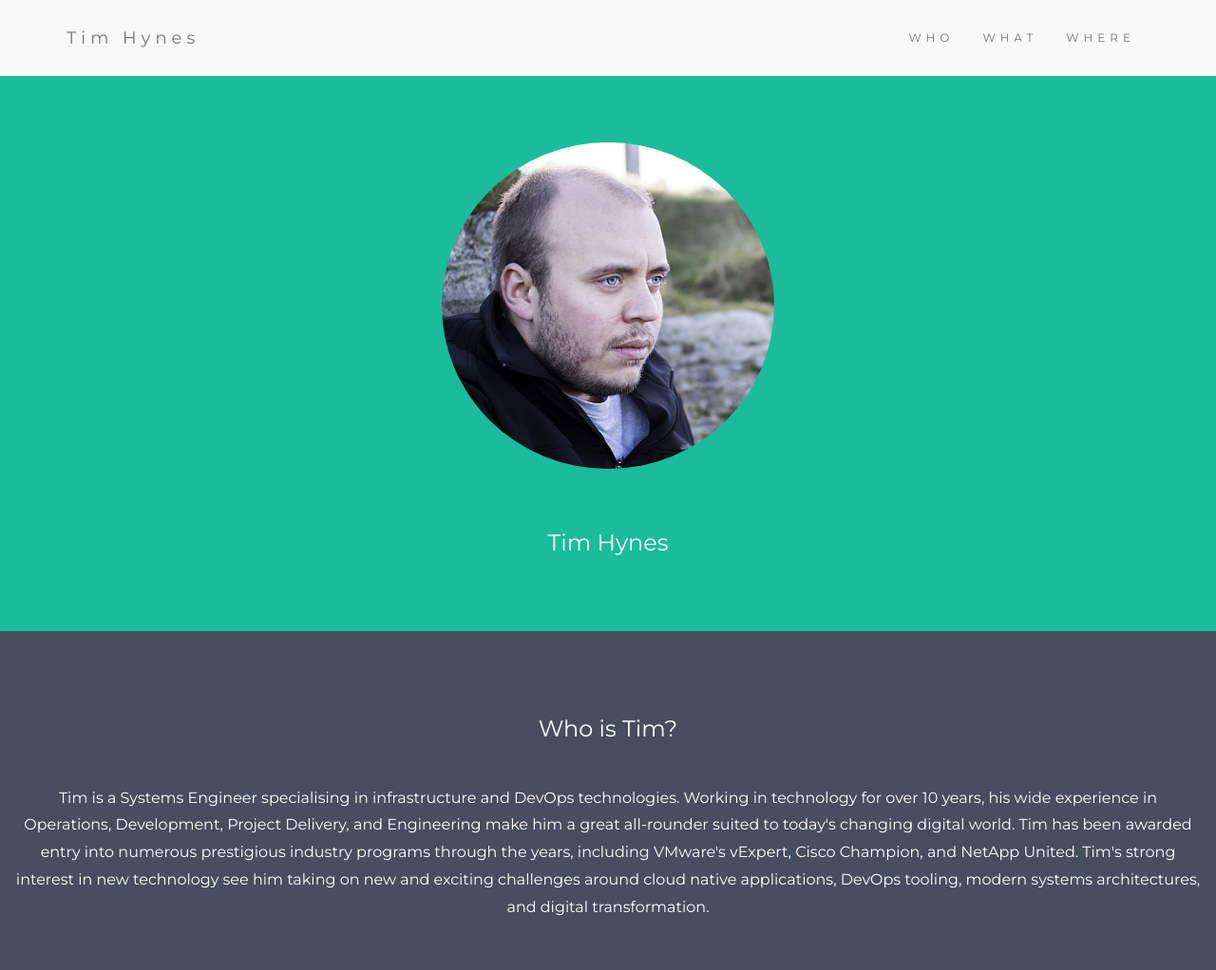
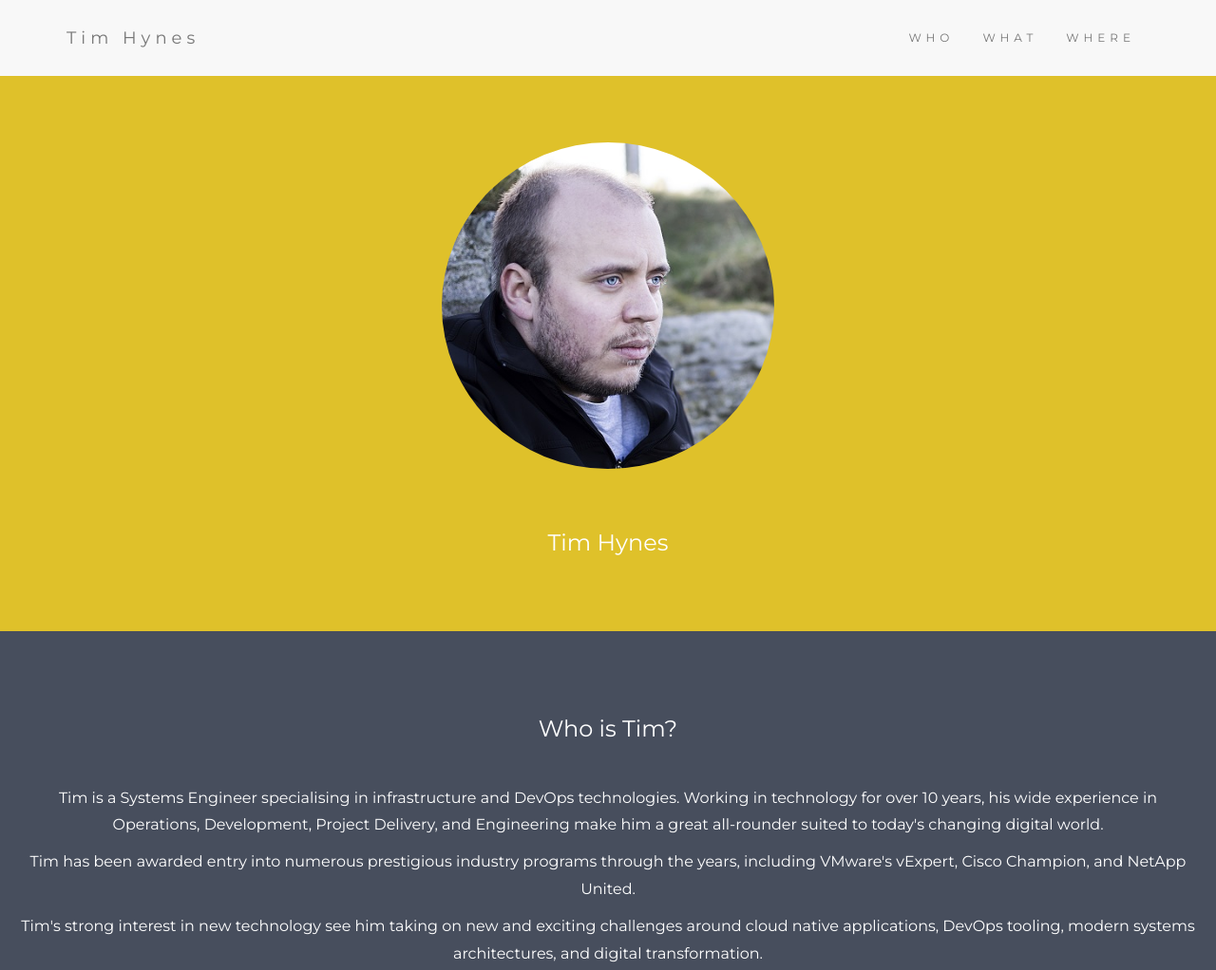
Before and after one commit to railroadmanuk/railroadmanuk.github.io, a plain HTML site: page index.html in a window 1280 px wide. Shown: the top 1022 px of the page at 95% size. Drawn offline with nearby package versions, Linux system fonts and the light colour scheme.

Commit message:
Content changes

```diff
--- a/index.html
+++ b/index.html
@@ -18,7 +18,7 @@
   p {font-size: 16px;}
   .margin {margin-bottom: 45px;}
   .bg-1 {
-      background-color: #1abc9c; /* Green */
+      background-color: #dfc12a; /* Green */
       color: #ffffff;
   }
   .bg-2 {
@@ -83,9 +83,9 @@
 <!-- Second Container -->
 <div id="what" class="container-fluid bg-2 text-center">
   <h3 class="margin">Who is Tim?</h3>
-  <p>Tim is a Systems Engineer specialising in infrastructure and DevOps technologies. Working in technology for over 10 years, his wide experience in Operations, Development, Project Delivery, and Engineering make him a great all-rounder suited to today's changing digital world.
-  Tim has been awarded entry into numerous prestigious industry programs through the years, including VMware's vExpert, Cisco Champion, and NetApp United.
-  Tim's strong interest in new technology see him taking on new and exciting challenges around cloud native applications, DevOps tooling, modern systems architectures, and digital transformation.</p>
+  <p>Tim is a Systems Engineer specialising in infrastructure and DevOps technologies. Working in technology for over 10 years, his wide experience in Operations, Development, Project Delivery, and Engineering make him a great all-rounder suited to today's changing digital world.</p>
+  <p>Tim has been awarded entry into numerous prestigious industry programs through the years, including VMware's vExpert, Cisco Champion, and NetApp United.</p>
+  <p>Tim's strong interest in new technology see him taking on new and exciting challenges around cloud native applications, DevOps tooling, modern systems architectures, and digital transformation.</p>
 </div>
 
 <!-- Third Container (Grid) -->
```
